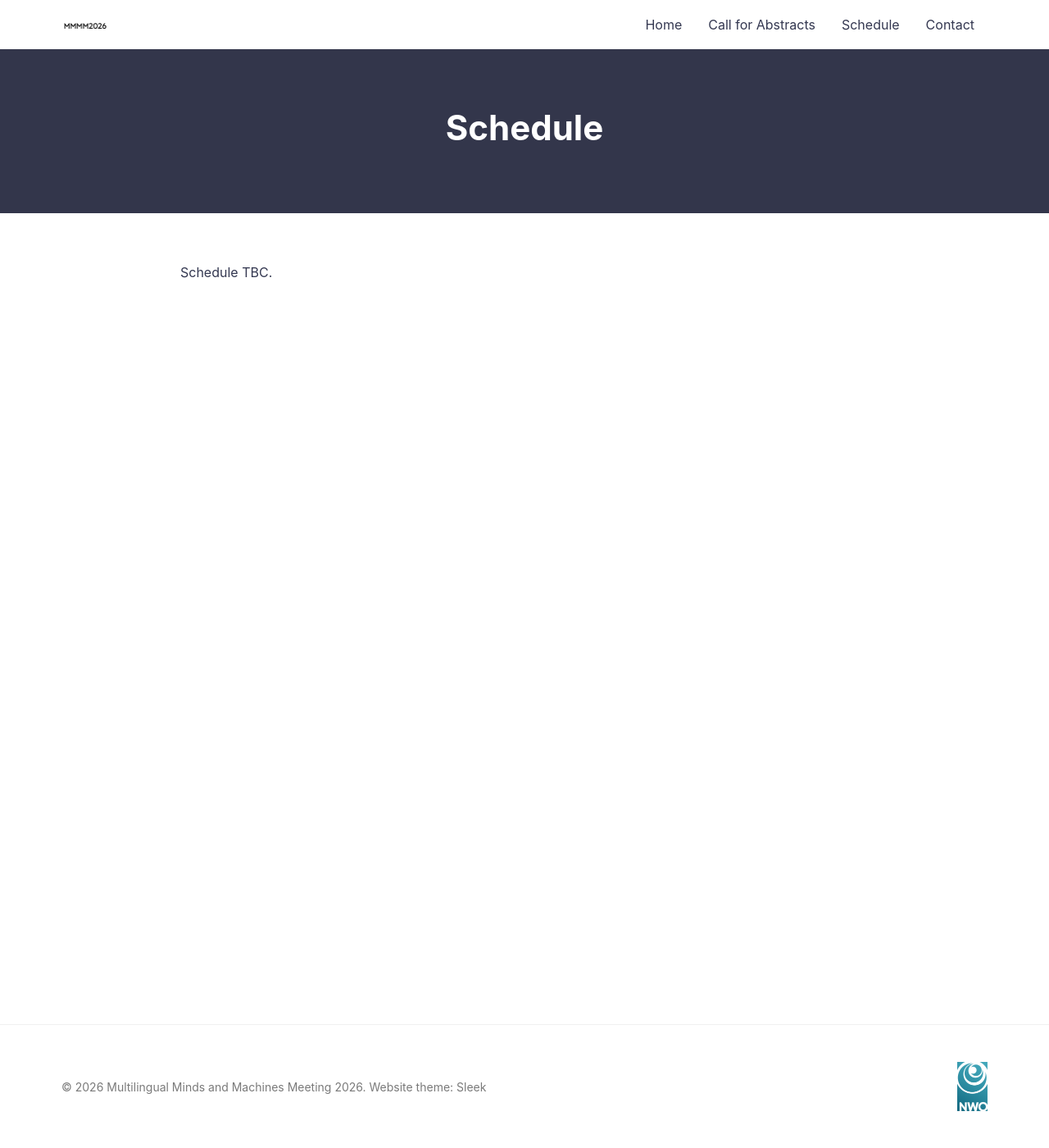
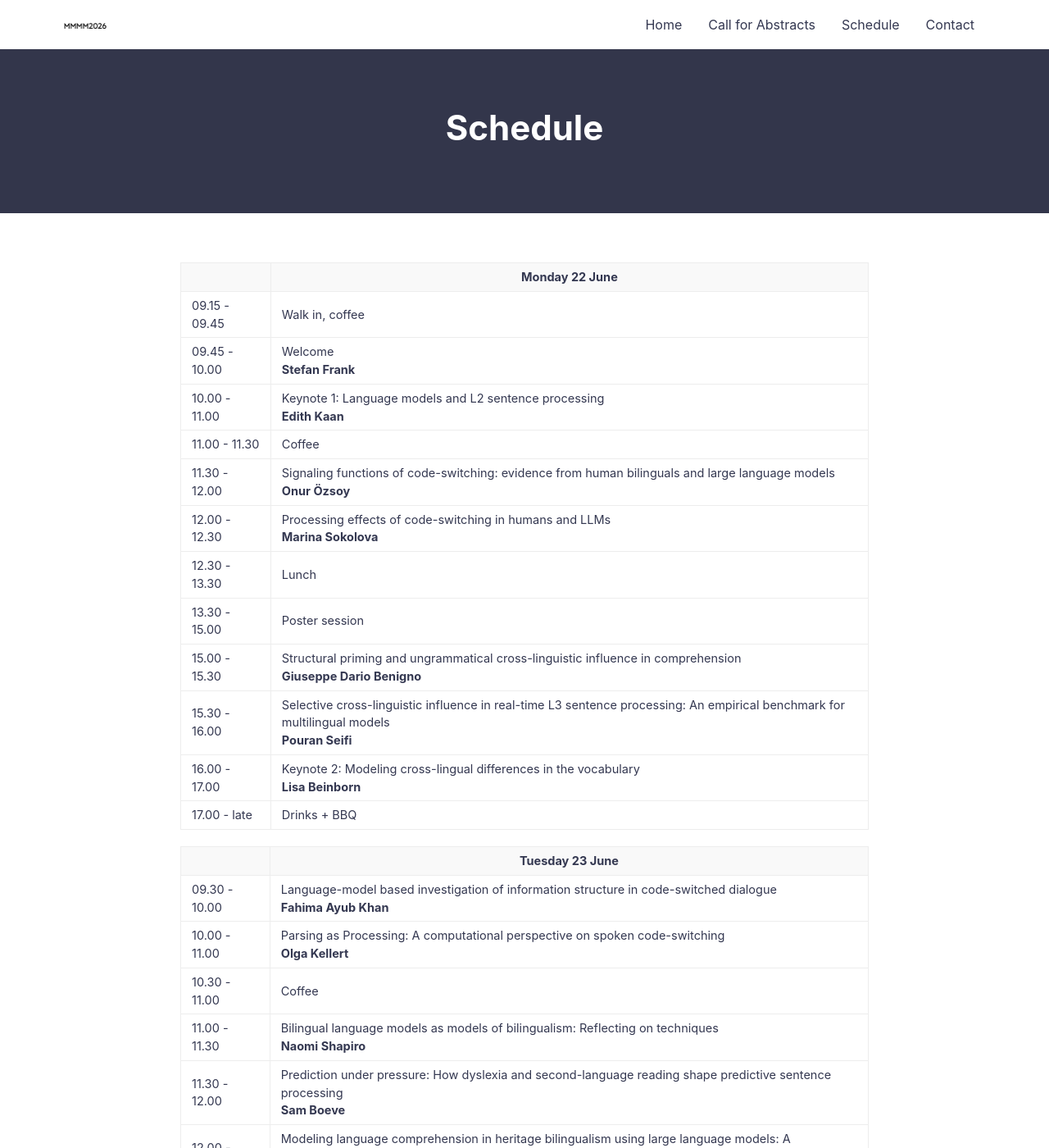
Before and after one commit to mmmm2026/mmmm2026.github.io, a Jekyll site: the page built from schedule.md, in a window 1280 px wide and 1400 px high. Shown: the whole window at 82% size. Built offline with Jekyll 4.4.1, drawn with Linux system fonts in a browser that asks for light colours; some of the changed text lies outside the part shown.

Commit message:
Update schedule.md
added scheudle

```diff
--- a/schedule.md
+++ b/schedule.md
@@ -4,4 +4,31 @@ title: Schedule
 permalink: /schedule/
 ---
 
-Schedule TBC.
+
+|    |  Monday 22 June |
+| ------------- | ------------- |
+| 09.15 - 09.45 | Walk in, coffee |
+| 09.45 - 10.00 | Welcome <br> **Stefan Frank** |
+| 10.00 - 11.00 | Keynote 1: Language models and L2 sentence processing <br> **Edith Kaan** |
+| 11.00 - 11.30 | Coffee |
+| 11.30 - 12.00 | Signaling functions of code-switching: evidence from human bilinguals and large language models <br> **Onur Özsoy** |
+| 12.00 - 12.30 | Processing effects of code-switching in humans and LLMs <br> **Marina Sokolova** |
+| 12.30 - 13.30 | Lunch |
+| 13.30 - 15.00 | Poster session |
+| 15.00 - 15.30 | Structural priming and ungrammatical cross-linguistic influence in comprehension <br> **Giuseppe Dario Benigno** |
+| 15.30 - 16.00 | Selective cross-linguistic influence in real-time L3 sentence processing: An empirical benchmark for multilingual models <br> **Pouran Seifi** |
+| 16.00 - 17.00 | Keynote 2: Modeling cross-lingual differences in the vocabulary <br> **Lisa Beinborn** |
+| 17.00 - late | Drinks + BBQ |
+
+|    |  Tuesday 23 June |
+| ------------- | ------------- |
+| 09.30 - 10.00 | Language-model based investigation of information structure in code-switched dialogue <br> **Fahima Ayub Khan** |
+| 10.00 - 11.00 | Parsing as Processing: A computational perspective on spoken code-switching <br> **Olga Kellert** |
+| 10.30 - 11.00 | Coffee |
+| 11.00 - 11.30 | Bilingual language models as models of bilingualism: Reflecting on techniques <br> **Naomi Shapiro** |
+| 11.30 - 12.00 | Prediction under pressure: How dyslexia and second-language reading shape predictive sentence processing <br> **Sam Boeve** |
+| 12.00 - 12.30 | Modeling language comprehension in heritage bilingualism using large language models: A neurocomputational approach <br> **Wei-Hung Lin** |
+| 12.30 - 14.00 | Lunch |
+| 14.00 - 15.00 | Keynote 3: Shared representations across languages in models and brains <br> **Andrea de Varda** |
+| 15.00 - 15.15 | Closing announcements |
+| 16.00 - ? | Social event |
```
